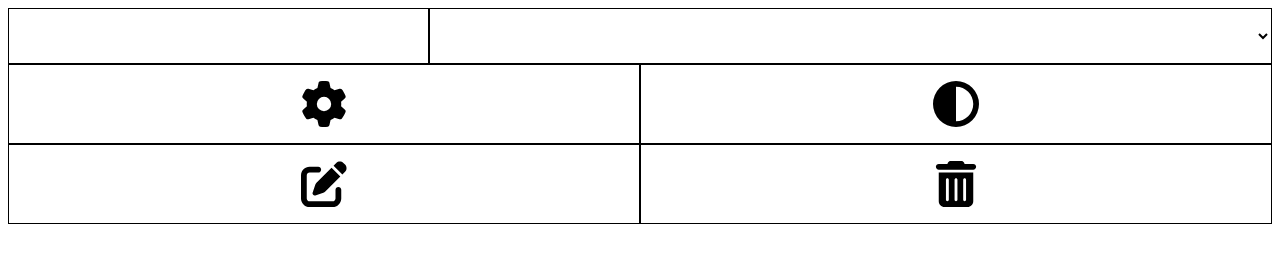
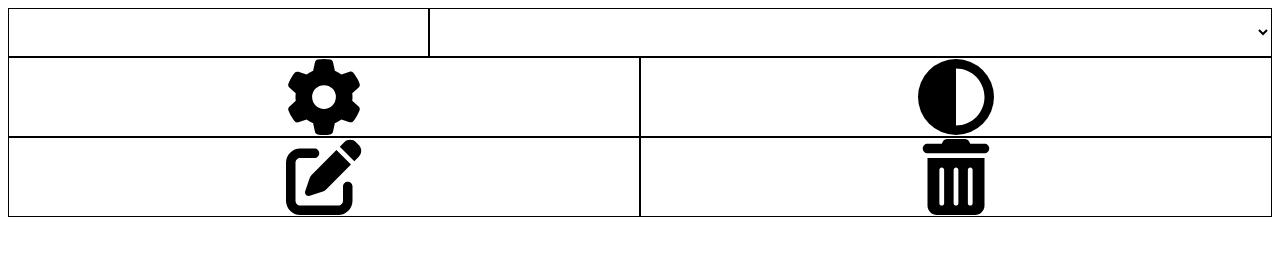
Before and after one commit to jayruin/animated-svg-strokes, a plain HTML site: page index.html in a window 1280 px wide. Drawn offline with Linux system fonts and the light colour scheme.

Commit message:
Larger icons and better scaling when vw is low

```diff
--- a/index.css
+++ b/index.css
@@ -58,12 +58,12 @@ img {
 }
 
 .configuration {
-    height: calc(5lvh + 1rem);
+    height: 100%;
 }
 
 .controls {
     height: 10lvh;
-    padding: 1rem;
+    padding: 1px;
 }
 
 .configuration input.configuration {
@@ -71,6 +71,10 @@ img {
     width: 100%;
     height: 100%;
     margin: 0;
+}
+
+div#options-container .configuration {
+    height: 5lvh;
 }
 
 label.configuration>input[type="checkbox"].hidden:checked+div {
```
